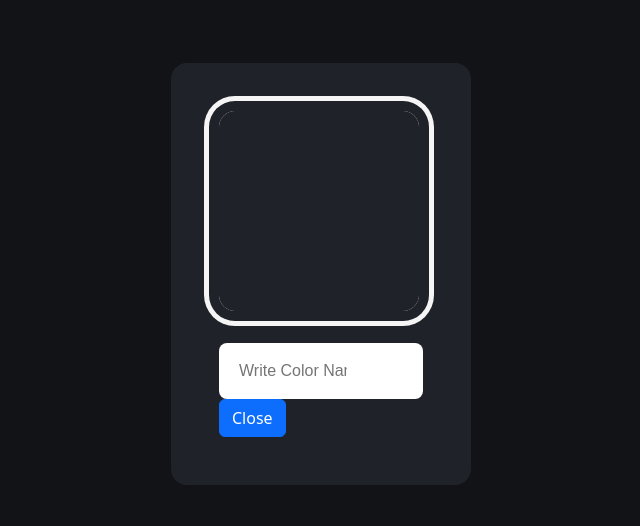
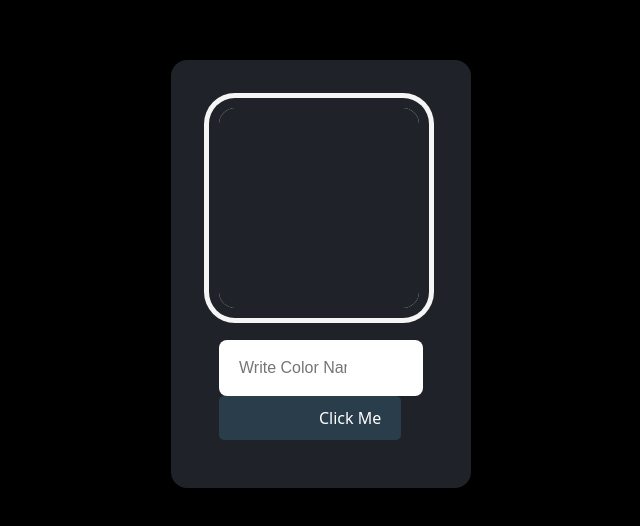
Before and after one commit to UzairShekhani/Dynamic-Color-Changer, a plain HTML site: page index.html in a window 1280 px wide. Shown: the part 126-652 px from the top of the page, without its empty margins (319-959 px from the left). Drawn offline with nearby package versions, Linux system fonts and the light colour scheme.

Commit message:
ui updated

```diff
--- a/app.js
+++ b/app.js
@@ -1,12 +1,9 @@
 let inputBox = document.getElementById("input-box");
 let resultBox = document.getElementById("result-box");
-let changeColor = () => {
+let startButton = document.getElementById("start")
+let changeColor = ("click", () => {
   let input = inputBox.value;
-  resultBox.style.backgroundColor = input;
-};
+  resultBox. style.backgroundColor = input;
+});
 inputBox.addEventListener("input", changeColor);
 window.addEventListener("load", changeColor);
-
-var changeTheColor = () => {
-   console.log(changeTheColor)
-}
--- a/index.html
+++ b/index.html
@@ -12,7 +12,7 @@
       <div id="result-box"></div>
       <input type="text" id="input-box" placeholder="Write Color Name....." />
 
-      <button onclick="changeTheColor()" type="button" class="btn btn-primary" data-bs-dismiss="modal">Close</button>
+      <button onclick="changeColor()" id="start" class="custom-btn">Click Me</button>
         </div>
     <!-- Script -->
     <script src="https://cdn.jsdelivr.net/npm/bootstrap@5.3.0/dist/js/bootstrap.bundle.min.js"></script>
--- a/style.css
+++ b/style.css
@@ -4,7 +4,10 @@
     box-sizing: border-box;
   }
   body {
-    background-color: #121317;
+    display: flex;
+    min-height: 100vh;
+    background-color: #000000;
+    margin: 0;
   }
   .container {
     background-color: #202229;
@@ -36,3 +39,21 @@
     padding-left: 4px;
     margin: 30px;
   }
+  .custom-btn {
+    padding: 10px 20px;
+    background-color: #293d4a;
+    color: #fff;
+    padding-left: 100px;
+    border: none;
+    border-radius: 5px;
+    font-size: 16px;
+    cursor: pointer;
+    transition: background-color 0.3s ease;
+    justify-content: center;
+    display: flex;
+    align-items: center;
+  }
+
+  .custom-btn:hover {
+    background-color: #2980b9;
+  }
```
